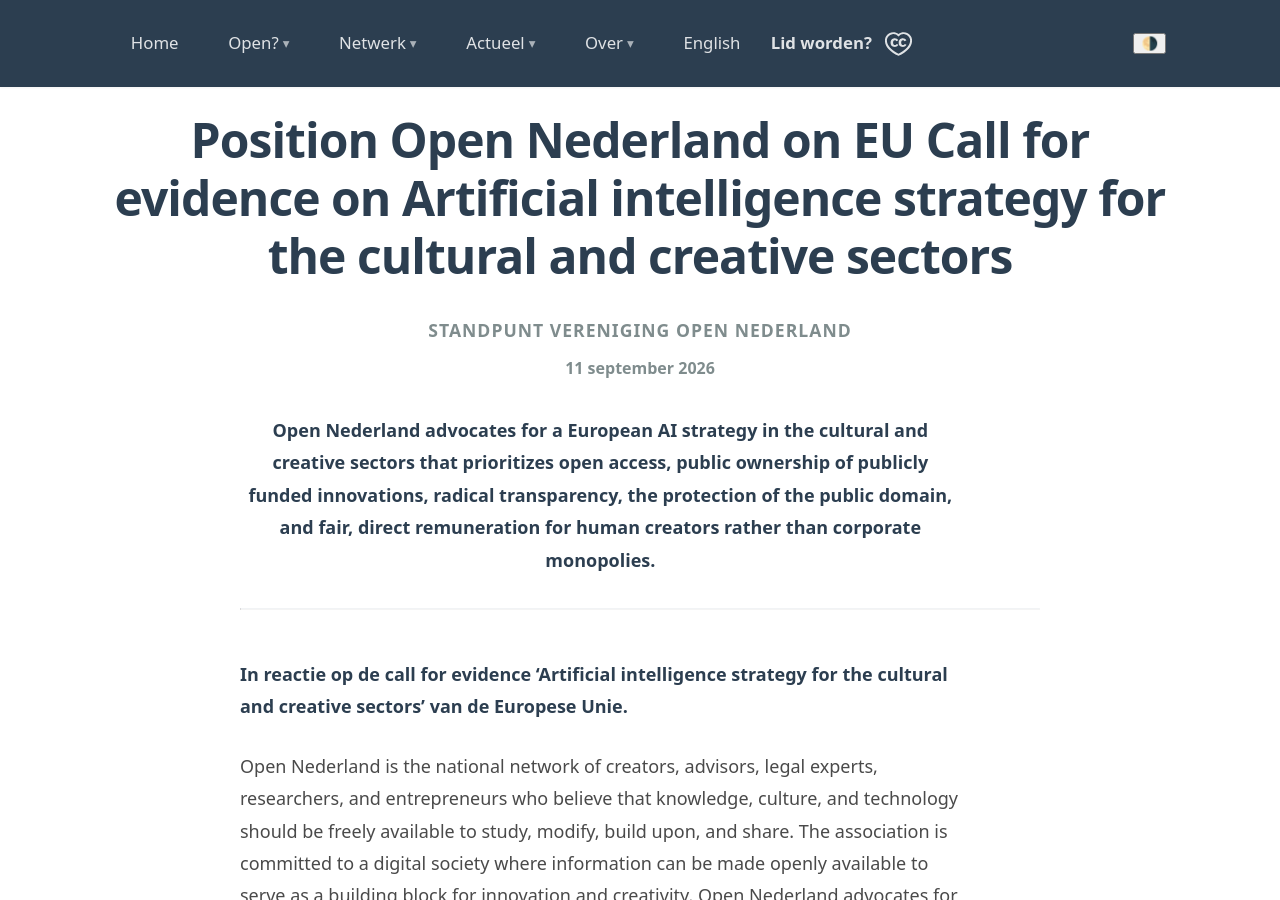
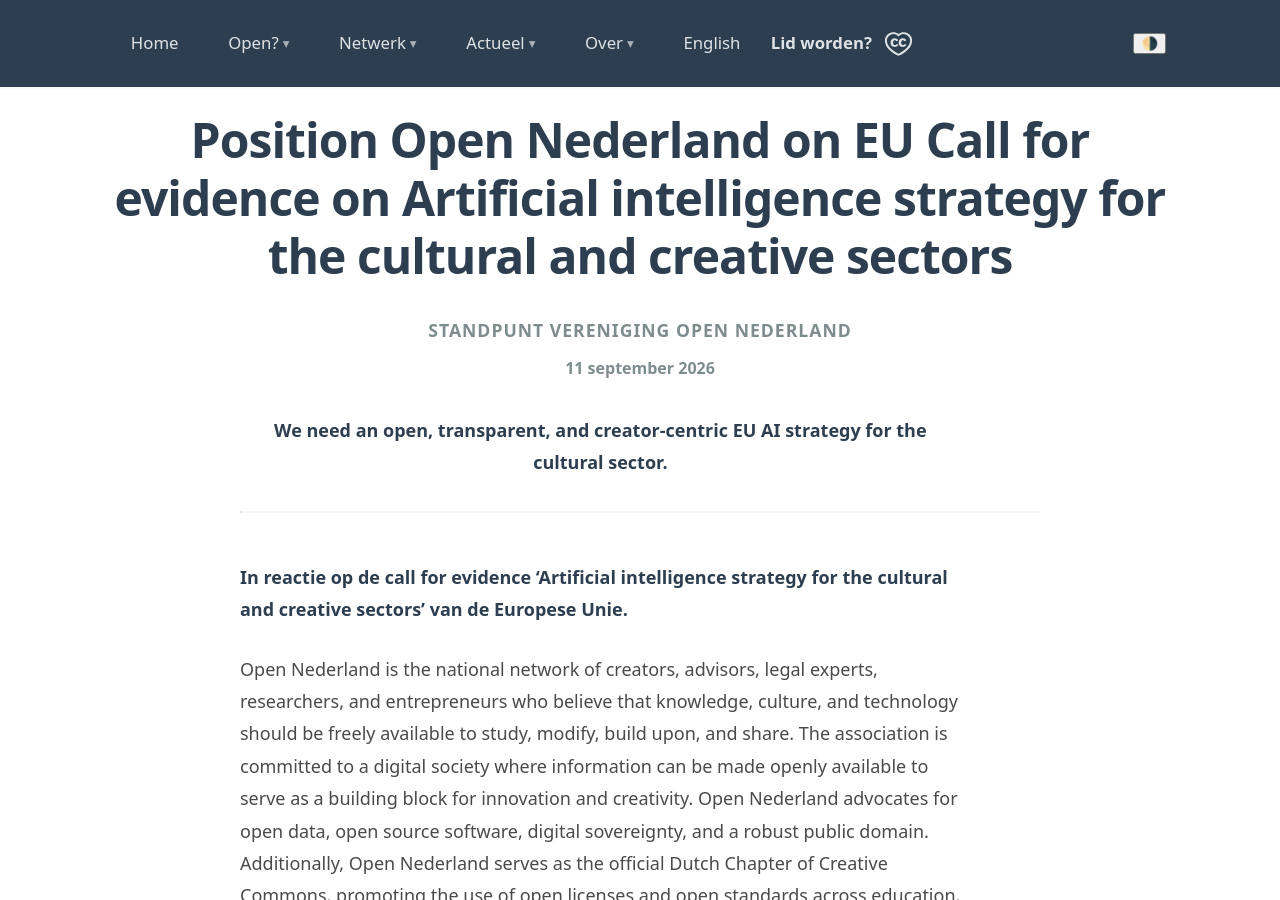
Before and after one commit to opennederland/www.opennederland.nl, a Jekyll site: the page built from _positions/CfE_EU_AI_cultural_and_creative_sectors.md, in a window 1280 px wide and 900 px high. Built offline with Jekyll 4.4.1, drawn with Linux system fonts in a browser that asks for light colours.

Commit message:
Revise summary for EU AI strategy position paper

```diff
--- a/_positions/CfE_EU_AI_cultural_and_creative_sectors.md
+++ b/_positions/CfE_EU_AI_cultural_and_creative_sectors.md
@@ -1,7 +1,7 @@
 ---
 title:  Position Open Nederland on EU Call for evidence on Artificial intelligence strategy for the cultural and creative sectors
 publication: 11-09-2026
-summary: "Open Nederland advocates for a European AI strategy in the cultural and creative sectors that prioritizes open access, public ownership of publicly funded innovations, radical transparency, the protection of the public domain, and fair, direct remuneration for human creators rather than corporate monopolies."
+summary: "We need an open, transparent, and creator-centric EU AI strategy for the cultural sector."
 ---
 
 [In reactie op de call for evidence 'Artificial intelligence strategy for the cultural and creative sectors' van de Europese Unie.](https://ec.europa.eu/info/law/better-regulation/have-your-say/initiatives/18592-Artificial-intelligence-strategy-for-the-cultural-and-creative-sectors_en)
```
